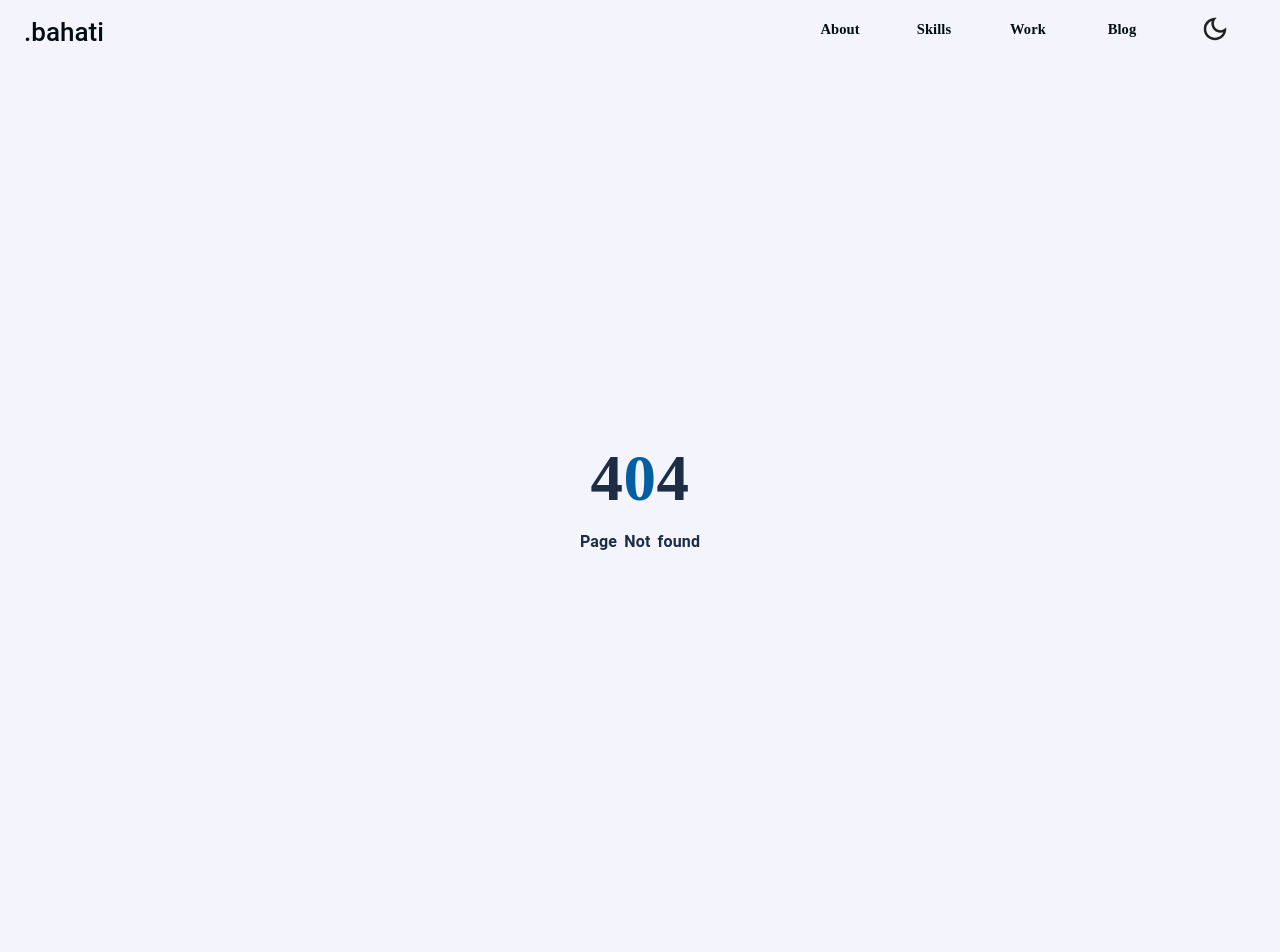
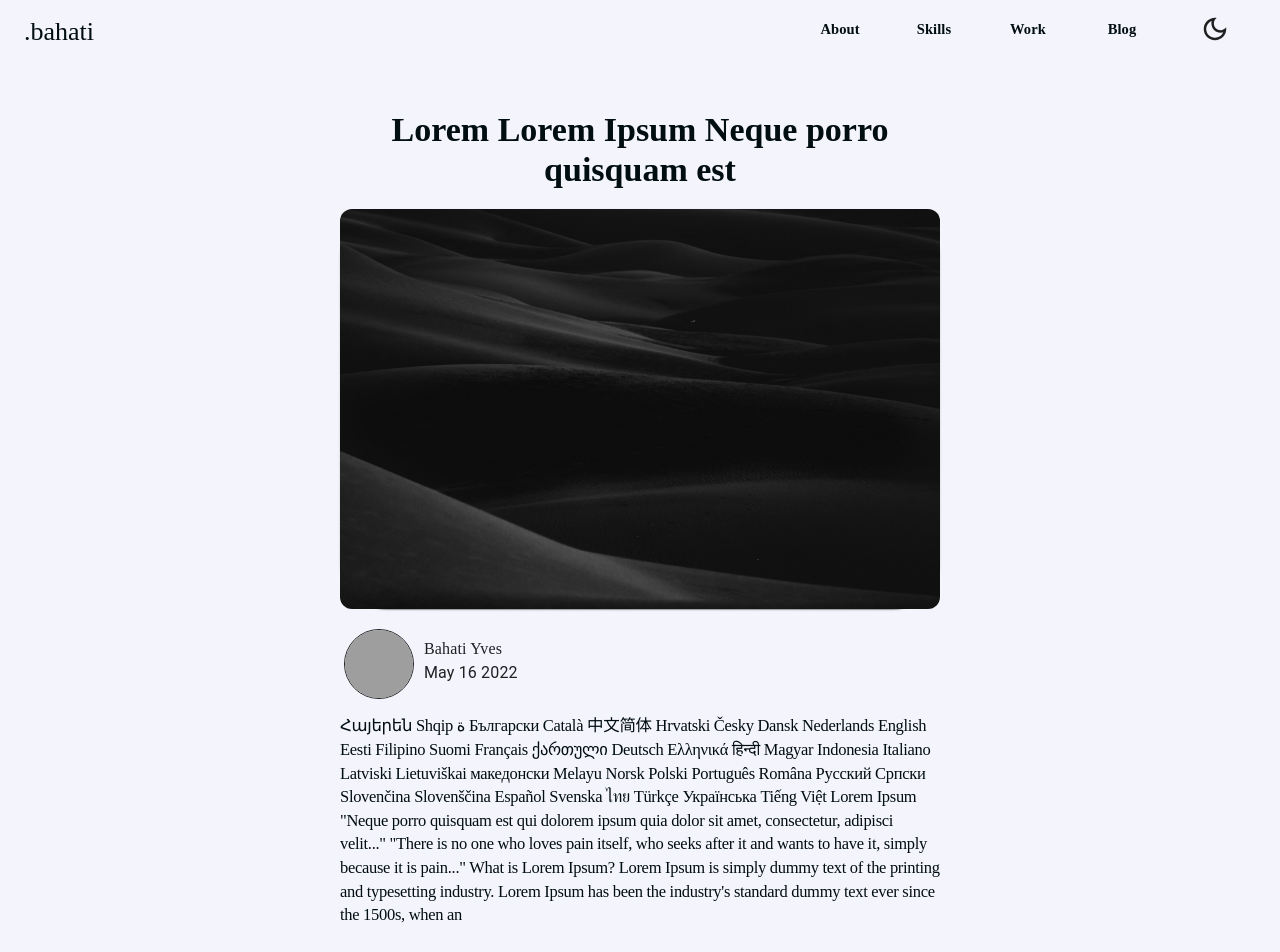
Before and after one commit to bahati10/Portfolio-front-end, a Next.js app: page /blog/single in a window 1280 px wide. Before the commit this address had no page. Shown: the top 952 px of the page. Before the commit the page ends 890 px from the top, so only its background shows below. Built offline with nearby package versions, Linux system fonts and the light colour scheme; grey boxes are pictures that could not be loaded.

Commit message:
Setting up the UI fro single page

```diff
--- /dev/null
+++ b/src/app/blog/single/page.jsx
@@ -0,0 +1,7 @@
+import Single from "@/components/blog/singleBlog/single";
+
+const SingleBlog = () => {
+  return <Single />;
+};
+
+export default SingleBlog;
--- a/src/components/blog/blogPaper.jsx
+++ b/src/components/blog/blogPaper.jsx
@@ -16,7 +16,7 @@ const BlogPaper = () => {
         title="black sand"
       />
       <CardContent>
-        <Typography gutterBottom variant="h5" component="div">
+        <Typography gutterBottom variant="h7" component="div">
           Black sand
         </Typography>
         <Typography variant="body2" color="text.secondary">
--- /dev/null
+++ b/src/components/blog/singleBlog/author.jsx
@@ -0,0 +1,52 @@
+import { Box, Container, Typography } from "@mui/material";
+import DateofCreation from "./date";
+import ProfileImage from "@/components/landing/profile/profileimage";
+
+const BlogAuthor = () => {
+  return (
+    <Container
+      style={{
+        width: "100%",
+        height: "100px",
+        display: "flex",
+        flexDirection: "row",
+        marginBottom: -15,
+        marginLeft: -20,
+      }}
+    >
+      <Box
+        sx={{
+          border: 1,
+          width: "100%",
+          height: "100%",
+          maxWidth: "70px",
+          maxHeight: "70px",
+          position: "relative",
+          borderRadius: "50%",
+          overflow: "hidden",
+          flexShrink: 0,
+          marginRight: "10px",
+        }}
+      >
+        <ProfileImage
+          imagePath="/profile.png"
+          sx={{ width: "100%", height: "100%", objectFit: "cover" }}
+        />
+      </Box>
+      <Box>
+        <Typography
+          sx={{
+            marginTop: 1,
+            textAlign: "start",
+            fontFamily: "Poppins",
+            fontWeight: 500,
+          }}
+        >
+          Bahati Yves <DateofCreation />
+        </Typography>
+      </Box>
+    </Container>
+  );
+};
+
+export default BlogAuthor;
--- /dev/null
+++ b/src/components/blog/singleBlog/blogcomponents/Title.jsx
@@ -0,0 +1,19 @@
+import { Typography } from "@mui/material";
+
+const BlogTitle = () => {
+  return (
+    <>
+      <Typography
+        variant="h3"
+        sx={{
+          textAlign: "center",
+          margin: "20px 0",
+        }}
+      >
+        Lorem Lorem Ipsum Neque porro quisquam est
+      </Typography>
+    </>
+  );
+};
+
+export default BlogTitle;
--- /dev/null
+++ b/src/components/blog/singleBlog/date.jsx
@@ -0,0 +1,7 @@
+import { Typography } from "@mui/material";
+
+const DateofCreation = () => {
+  return <Typography>May 16 2022</Typography>;
+};
+
+export default DateofCreation;
--- /dev/null
+++ b/src/components/blog/singleBlog/paragraph.jsx
@@ -0,0 +1,27 @@
+import { Typography } from "@mui/material";
+
+Typography;
+
+const BlogParagraph = () => {
+  return (
+    <Typography
+      variant="body2"
+      sx={{
+        marginBottom: "30px",
+      }}
+    >
+      Հայերեն Shqip ة Български Català 中文简体 Hrvatski Česky Dansk Nederlands
+      English Eesti Filipino Suomi Français ქართული Deutsch Ελληνικά हिन्दी
+      Magyar Indonesia Italiano Latviski Lietuviškai македонски Melayu Norsk
+      Polski Português Româna Pyccкий Српски Slovenčina Slovenščina Español
+      Svenska ไทย Türkçe Українська Tiếng Việt Lorem Ipsum "Neque porro quisquam
+      est qui dolorem ipsum quia dolor sit amet, consectetur, adipisci velit..."
+      "There is no one who loves pain itself, who seeks after it and wants to
+      have it, simply because it is pain..." What is Lorem Ipsum? Lorem Ipsum is
+      simply dummy text of the printing and typesetting industry. Lorem Ipsum
+      has been the industry's standard dummy text ever since the 1500s, when an
+    </Typography>
+  );
+};
+
+export default BlogParagraph;
--- /dev/null
+++ b/src/components/blog/singleBlog/single.jsx
@@ -0,0 +1,36 @@
+import { Box, Container, Typography } from "@mui/material";
+import BlogAuthor from "./author";
+import SingleBlogImage from "./singleBlogImage";
+import BlogParagraph from "./paragraph";
+import BlogTitle from "./blogcomponents/Title";
+
+const Single = () => {
+  return (
+    <Container
+      sx={{
+        maxWidth: "800px",
+        display: "flex",
+        justifyContent: "center",
+        alignContent: "center",
+        marginBottom: "40px",
+      }}
+    >
+      <Box
+        sx={{
+          width: "600px",
+          height: "auto",
+          flexWrap: "wrap",
+        }}
+      >
+        <BlogTitle />
+        <SingleBlogImage />
+        <BlogAuthor />
+        <BlogParagraph />
+        <BlogParagraph />
+        <BlogParagraph />
+      </Box>
+    </Container>
+  );
+};
+
+export default Single;
--- /dev/null
+++ b/src/components/blog/singleBlog/singleBlogImage.jsx
@@ -0,0 +1,30 @@
+import { Box, Paper } from "@mui/material";
+import Image from "next/image";
+
+const SingleBlogImage = () => {
+  return (
+    <>
+      <Paper
+        sx={{
+          position: "relative",
+          width: "100%",
+          height: "400px",
+          margin: "20px 0px",
+          borderRadius: 12,
+        }}
+      >
+        <Image
+          style={{
+            borderRadius: 12,
+          }}
+          src="/empty.jpg"
+          alt="Bahati Yves photo"
+          layout="fill"
+          objectFit="cover"
+        />
+      </Paper>
+    </>
+  );
+};
+
+export default SingleBlogImage;
--- a/src/components/theme/theme.jsx
+++ b/src/components/theme/theme.jsx
@@ -15,6 +15,12 @@ const theme = createTheme({
     },
   },
   typography: {
+    h3: {
+      fontFamily: "Poppins",
+      fontSize: "34px",
+      fontWeight: 600,
+      color: "#000D11",
+    },
     h4: {
       fontFamily: "Roboto",
       color: "#000D11",
@@ -22,8 +28,13 @@ const theme = createTheme({
       fontWeight: 600,
     },
     h5: {
+      fontFamily: "Righteous",
+      color: "#000D11",
+    },
+    h7: {
       fontFamily: "Roboto",
       fontWeight: 450,
+      fontSize: 20,
       color: "#000D11",
     },
     h6: {
@@ -34,9 +45,10 @@ const theme = createTheme({
       wordSpacing: 2,
     },
     body2: {
-      fontFamily: "Roboto",
-      fontSize: 15,
-      fontWeight: "regular",
+      fontFamily: "Poppins",
+      color: "#000D11",
+      fontSize: 16.5,
+      fontWeight: "Regular",
       letterSpacing: -0.3,
     },
   },
```
